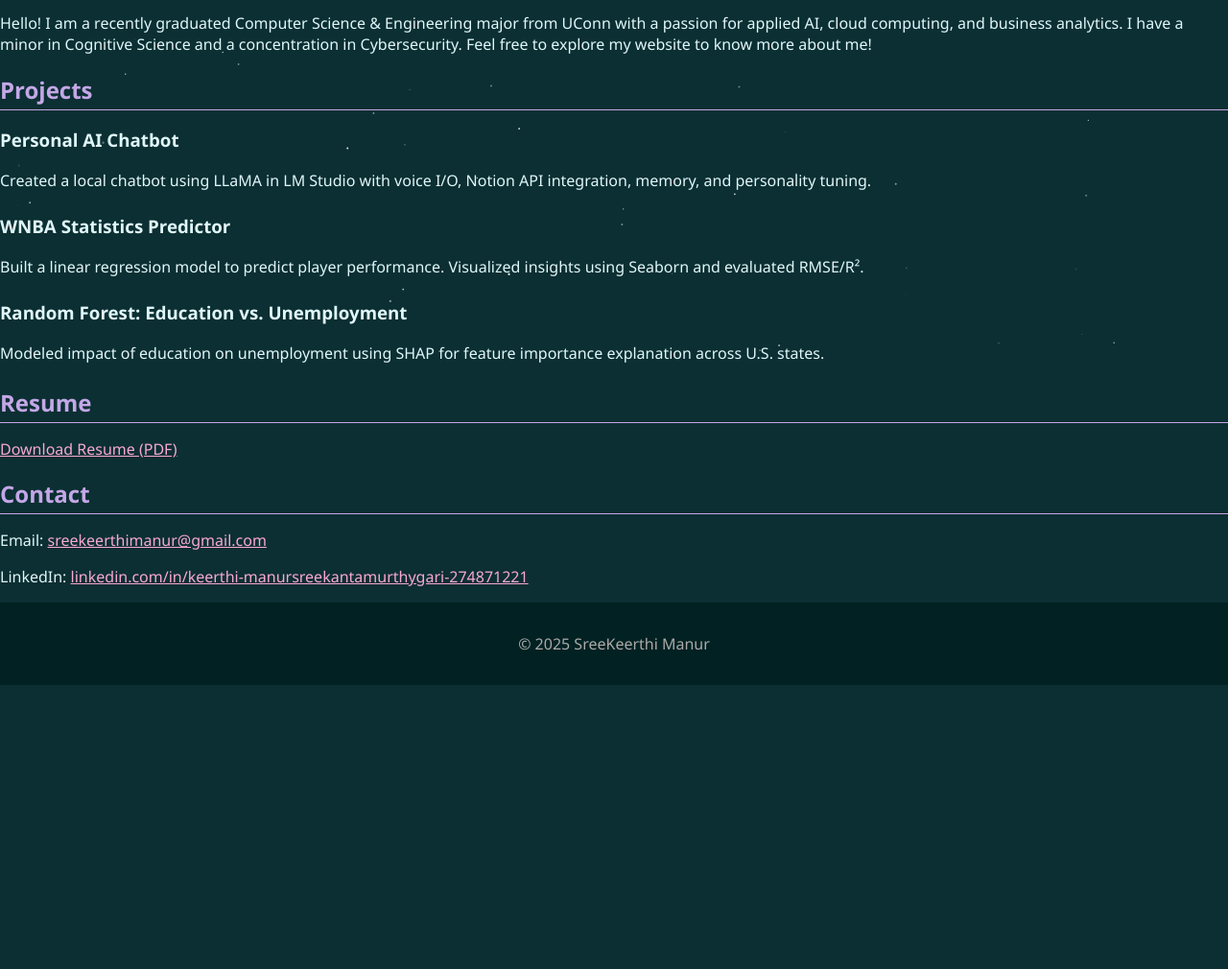
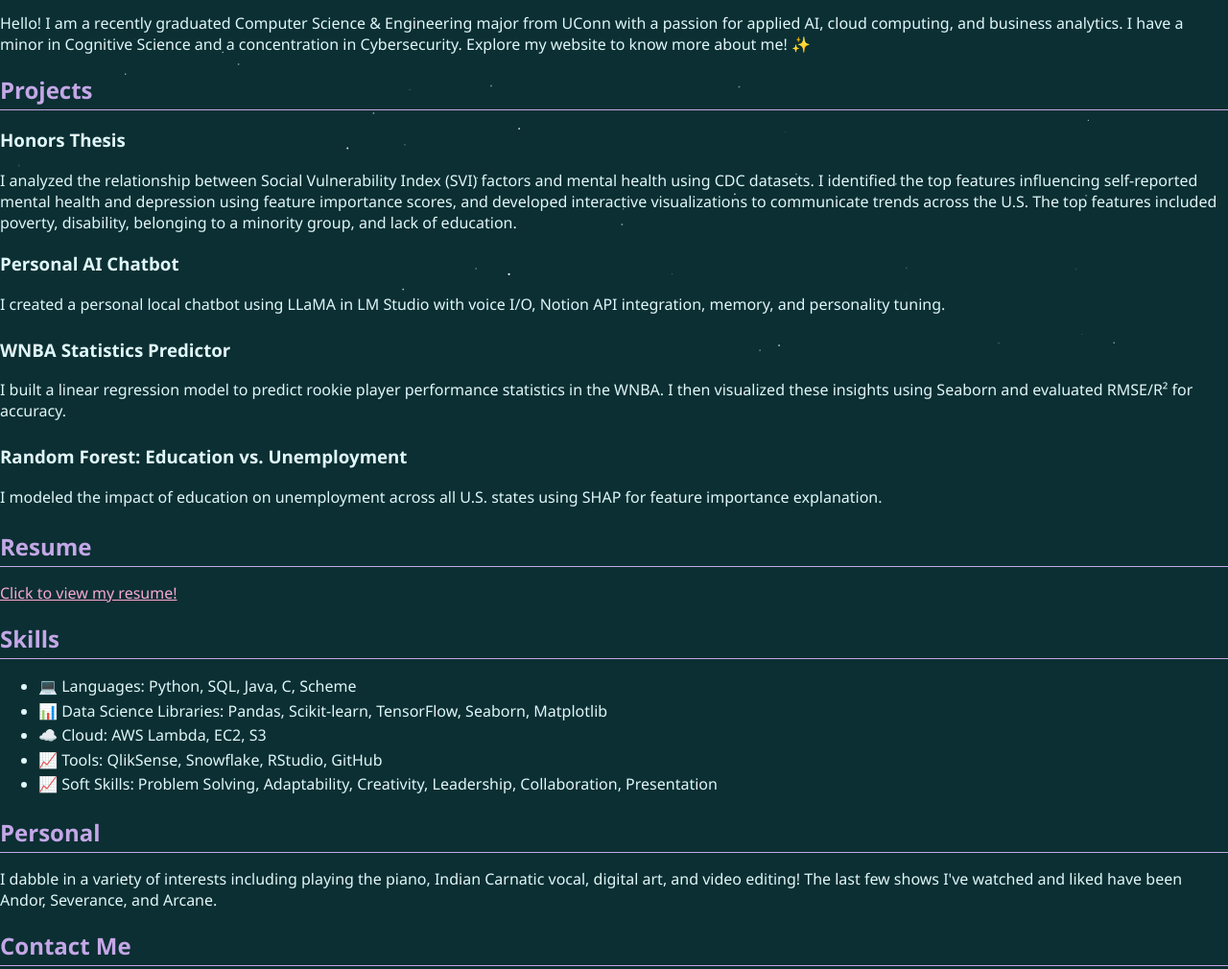
Before and after one commit to keerthi-manur/portfolio, a plain HTML site: page index.html in a window 1280 px wide. Shown: the part 421-1431 px from the top of the page at 96% size. Before the commit the page ends 1135 px from the top, so only its background shows below. Drawn offline with Linux system fonts and the light colour scheme.

Commit message:
adding more stuff

```diff
--- a/index.html
+++ b/index.html
@@ -10,12 +10,14 @@
   <canvas id="starCanvas"></canvas>
   <div id="stars"></div>
   <header>
-    <h1>SreeKeerthi Manur</h1>
+    <h1>Keerthi Manur</h1>
     <p class="subtitle">AI • Cloud • Data • Cybersecurity • Analytics</p>
     <nav>
       <a href="#about">About</a>
       <a href="#projects">Projects</a>
       <a href="#resume">Resume</a>
+      <a href="#skills">Skills</a>
+      <a href="#personal">Personal</a>
       <a href="#contact">Contact</a>
     </nav>
   </header>
@@ -23,35 +25,55 @@
   <section id="about">
     <h2>About Me</h2>
     <img src="assets/placeholder.png" alt="Placeholder portrait" />
-    <p>Hello! I am a recently graduated Computer Science & Engineering major from UConn with a passion for applied AI, cloud computing, and business analytics. I have a minor in Cognitive Science and a concentration in Cybersecurity. Feel free to explore my website to know more about me!</p>
+    <p>Hello! I am a recently graduated Computer Science & Engineering major from UConn with a passion for applied AI, cloud computing, and business analytics. I have a minor in Cognitive Science and a concentration in Cybersecurity. Explore my website to know more about me! ✨</p>
   </section>
 
   <section id="projects">
     <h2>Projects</h2>
 
     <div class="project">
+      <h3>Honors Thesis</h3>
+      <p>I analyzed the relationship between Social Vulnerability Index (SVI) factors and mental health using CDC datasets. I identified the top features influencing self-reported mental health and depression using feature importance scores, and developed interactive visualizations to communicate trends across the U.S. The top features included poverty, disability, belonging to a minority group, and lack of education.</p>
+
+    <div class="project">
       <h3>Personal AI Chatbot</h3>
-      <p>Created a local chatbot using LLaMA in LM Studio with voice I/O, Notion API integration, memory, and personality tuning.</p>
+      <p>I created a personal local chatbot using LLaMA in LM Studio with voice I/O, Notion API integration, memory, and personality tuning.</p>
     </div>
 
     <div class="project">
       <h3>WNBA Statistics Predictor</h3>
-      <p>Built a linear regression model to predict player performance. Visualized insights using Seaborn and evaluated RMSE/R².</p>
+      <p>I built a linear regression model to predict rookie player performance statistics in the WNBA. I then visualized these insights using Seaborn and evaluated RMSE/R² for accuracy.</p>
     </div>
 
     <div class="project">
       <h3>Random Forest: Education vs. Unemployment</h3>
-      <p>Modeled impact of education on unemployment using SHAP for feature importance explanation across U.S. states.</p>
+      <p>I modeled the impact of education on unemployment across all U.S. states using SHAP for feature importance explanation.</p>
     </div>
   </section>
 
   <section id="resume">
     <h2>Resume</h2>
-    <p><a href="assets/Resume.pdf" target="_blank">Download Resume (PDF)</a></p>
+    <p><a href="assets/Resume.pdf" target="_blank">Click to view my resume!</a></p>
+  </section>
+
+  <section id="skills">
+    <h2>Skills</h2>
+    <ul>
+      <li>💻 Languages: Python, SQL, Java, C, Scheme</li>
+      <li>📊 Data Science Libraries: Pandas, Scikit-learn, TensorFlow, Seaborn, Matplotlib</li>
+      <li>☁️ Cloud: AWS Lambda, EC2, S3</li>
+      <li>📈 Tools: QlikSense, Snowflake, RStudio, GitHub</li>
+      <li>📈 Soft Skills: Problem Solving, Adaptability, Creativity, Leadership, Collaboration, Presentation</li>
+    </ul>
+  </section>
+
+  <section id="personal">
+    <h2>Personal</h2>
+    <p>I dabble in a variety of interests including playing the piano, Indian Carnatic vocal, digital art, and video editing! The last few shows I've watched and liked have been Andor, Severance, and Arcane.</p>
   </section>
 
   <section id="contact">
-    <h2>Contact</h2>
+    <h2>Contact Me</h2>
     <p>Email: <a href="mailto:sreekeerthimanur@gmail.com">sreekeerthimanur@gmail.com</a></p>
     <p>LinkedIn: <a href="https://www.linkedin.com/in/keerthi-manursreekantamurthygari-274871221/" target="_blank">linkedin.com/in/keerthi-manursreekantamurthygari-274871221</a></p>
   </section>
--- a/style.css
+++ b/style.css
@@ -72,6 +72,16 @@ img {
   margin-bottom: 1.5rem;
 }
 
+li {
+  font-size: 1rem;
+  line-height: 1.6;
+}
+
+li::before {
+  margin-right: 0.5rem;
+}
+
+
 footer {
   text-align: center;
   padding: 1rem;
@@ -80,5 +90,3 @@ footer {
   z-index: 1;
   position: relative;
 }
-
-/*testing git*/
```
